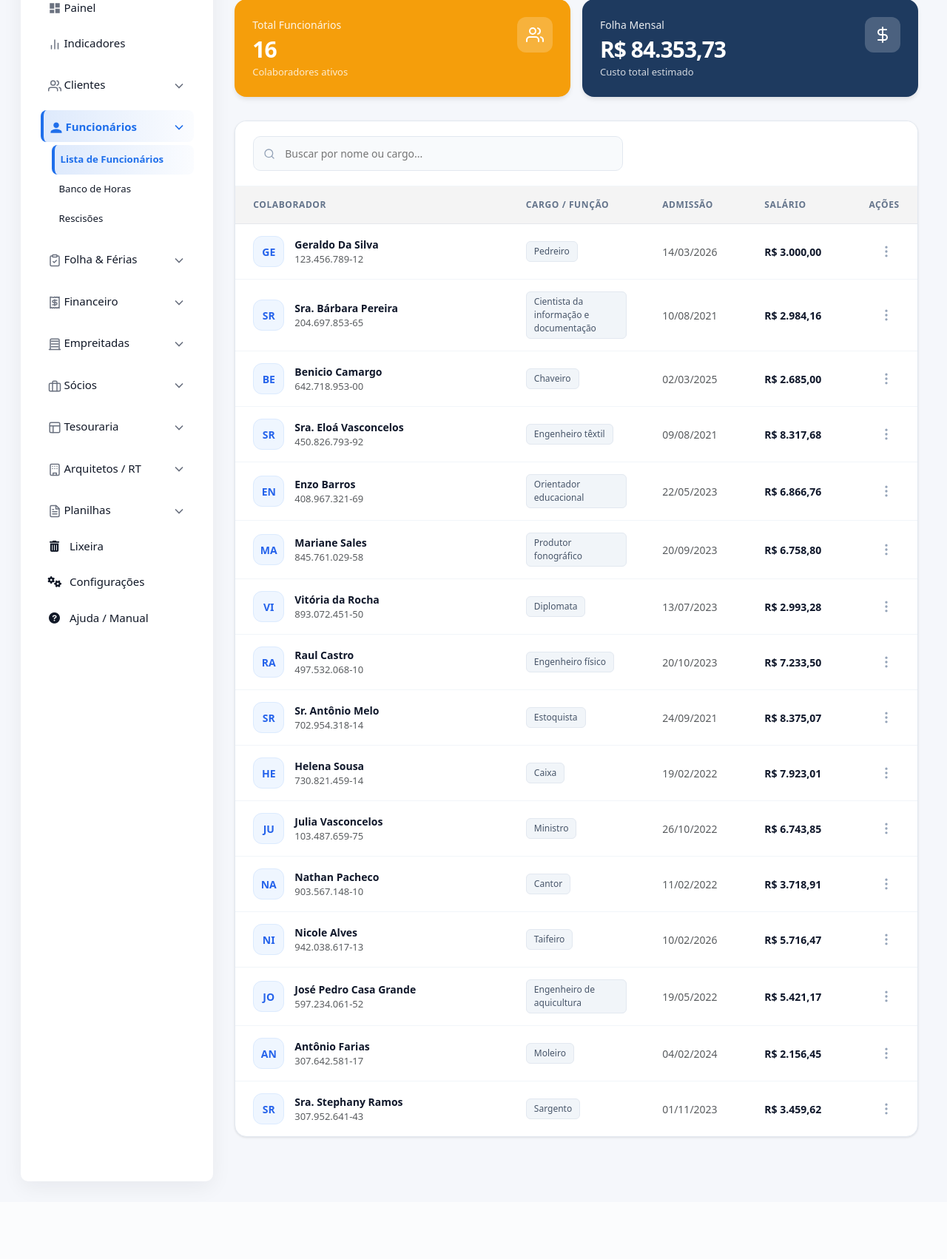
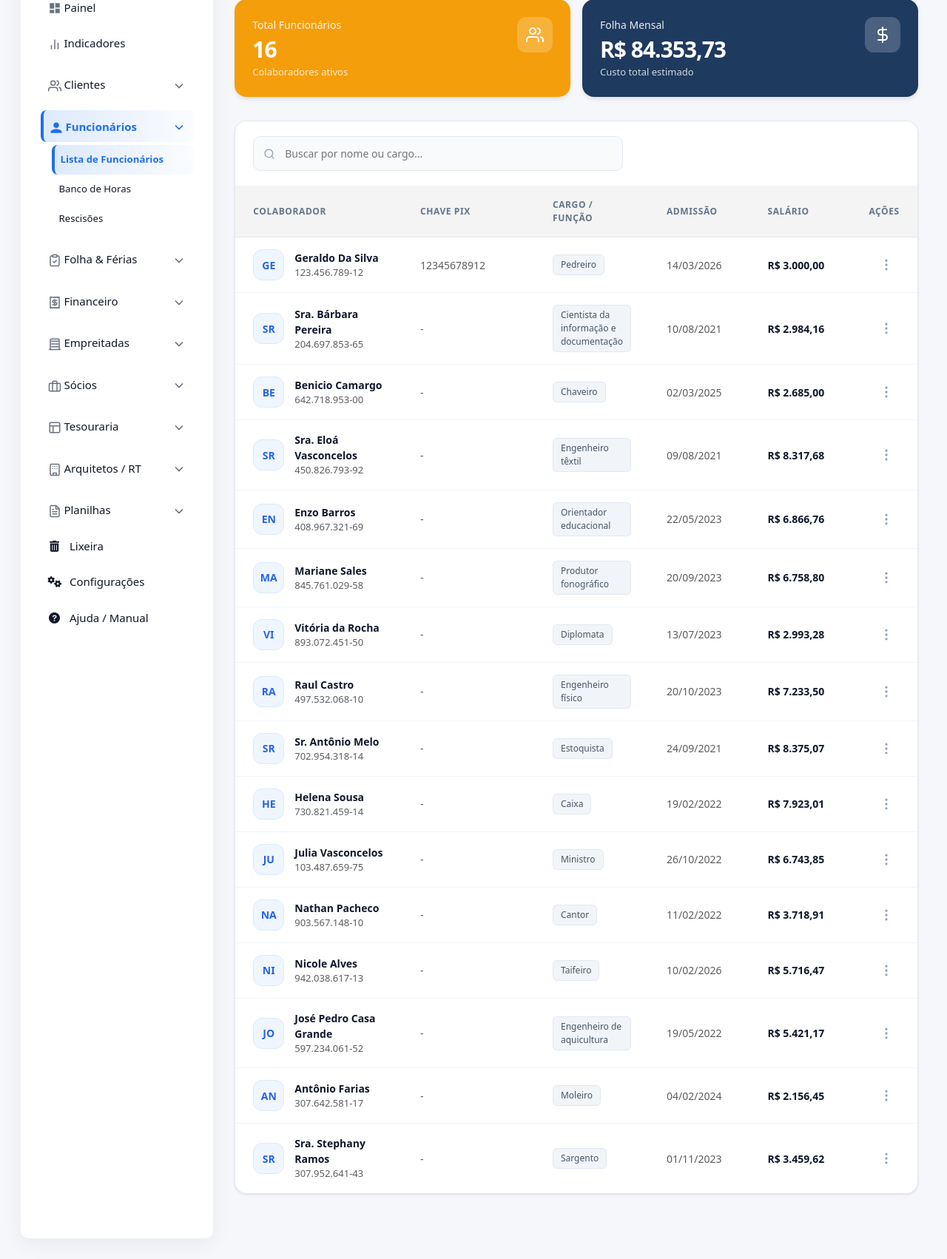
Before and after one commit to BernardoVieiraDev/ZirkMarcenariaERP, a Django app: page /funcionarios/ in a window 1280 px wide. Shown: the part 130-1832 px from the top of the page at 74% size. Before the commit the page ends 1736 px from the top, so only its background shows below. Run offline with Django 5.2, Linux system fonts and the light colour scheme; a user stored in the database is signed in; data comes from the database, SQL or seed files in the repository; both versions use the stored data as it was after the commit.

Commit message:
Adicionada nova coluna X na model Y

```diff
--- a/apps/clientes/forms.py
+++ b/apps/clientes/forms.py
@@ -6,12 +6,13 @@ from .models import Cliente, EnderecoCliente
 class ClienteForm(forms.ModelForm):
     class Meta:
         model = Cliente
-        fields = ['nome_completo', 'cpf', 'rg', 'telefone', 'email']
+        fields = ['nome_completo', 'cpf', 'rg', 'telefone', 'email', 'chave_pix']
         widgets = {
             'nome_completo': forms.TextInput(attrs={'placeholder': 'Ex: João da Silva'}),
             'cpf': forms.TextInput(attrs={'class': 'mask-cpf', 'placeholder': '000.000.000-00'}),
             'telefone': forms.TextInput(attrs={'class': 'mask-phone', 'placeholder': '(00) 00000-0000'}),
             'email': forms.EmailInput(attrs={'placeholder': 'cliente@email.com'}),
+            'chave_pix': forms.TextInput(attrs={'placeholder': 'CPF, E-mail, Celular ou Aleatória'}),
         }
 
     def __init__(self, *args, **kwargs):
--- a/apps/clientes/models.py
+++ b/apps/clientes/models.py
@@ -10,6 +10,7 @@ class Cliente(SoftDeleteMixin):
     telefone = models.CharField(max_length=20, verbose_name="Telefone")
     email = models.EmailField(max_length=255, verbose_name="E-mail", null=True, blank=True)
     data_cadastro = models.DateTimeField(auto_now_add=True)
+    chave_pix = models.CharField(max_length=255, verbose_name="Chave PIX", null=True, blank=True)
 
     class Meta:
         verbose_name = "Cliente"
--- a/apps/comissionamento/forms.py
+++ b/apps/comissionamento/forms.py
@@ -11,13 +11,14 @@ from .models import Arquiteta, ContratoRT
 class ArquitetaForm(forms.ModelForm):
     class Meta:
         model = Arquiteta
-        fields = ['nome', 'cpf', 'banco', 'agencia', 'conta']
+        fields = ['nome', 'cpf', 'banco', 'agencia', 'conta', 'chave_pix']
         widgets = {
             'nome': forms.TextInput(attrs={'class': 'form-control'}),
             'cpf': forms.TextInput(attrs={'class': 'form-control', 'data-mask': '000.000.000-00'}),
             'banco': forms.TextInput(attrs={'class': 'form-control'}),
             'agencia': forms.TextInput(attrs={'class': 'form-control'}),
             'conta': forms.TextInput(attrs={'class': 'form-control'}),
+            'chave_pix': forms.TextInput(attrs={'class': 'form-control', 'placeholder': 'CPF, E-mail, Celular ou Aleatória'}),
         }
 
 class ContratoRTForm(forms.ModelForm):
--- a/apps/comissionamento/models.py
+++ b/apps/comissionamento/models.py
@@ -10,6 +10,7 @@ class Arquiteta(SoftDeleteMixin):
     banco = models.CharField(max_length=50, verbose_name="Banco de Pagamento")
     agencia = models.CharField(max_length=20, verbose_name="Agência")
     conta = models.CharField(max_length=50, verbose_name="Conta Bancária")
+    chave_pix = models.CharField(max_length=255, verbose_name="Chave PIX", null=True, blank=True)
 
     class Meta:
         verbose_name = "Arquiteta"
--- a/apps/funcionarios/forms.py
+++ b/apps/funcionarios/forms.py
@@ -7,10 +7,11 @@ class FuncionarioForm(forms.ModelForm):
         fields = [
             'nome', 'data_nascimento', 'sexo', 'natural_de',
             'grau_instrucao', 'estado_civil', 'conjuge',
-            'nome_pai', 'nome_mae', 'numero_filhos'
+            'nome_pai', 'nome_mae', 'numero_filhos','chave_pix'
         ]
         widgets = {
             'data_nascimento': forms.DateInput(attrs={'type': 'date'}, format='%Y-%m-%d'  ),
+            'chave_pix': forms.TextInput(attrs={'placeholder': 'CPF, E-mail, Celular ou Aleatória'}),
             }
 
 class EnderecoFuncionarioForm(forms.ModelForm):
--- a/apps/funcionarios/models.py
+++ b/apps/funcionarios/models.py
@@ -47,6 +47,7 @@ class Funcionario(SoftDeleteMixin):
     nome_mae = models.CharField(max_length=200, blank=True, null=True)
 
     numero_filhos = models.PositiveIntegerField(default=0)
+    chave_pix = models.CharField(max_length=255, verbose_name="Chave PIX", null=True, blank=True)
 
     def __str__(self):
         return self.nome
--- a/templates/core/clientes/detail.html
+++ b/templates/core/clientes/detail.html
@@ -14,6 +14,7 @@
             <p><strong>RG:</strong> {{ cliente.rg|default:"-" }}</p>
             <p><strong>Telefone:</strong> {{ cliente.telefone }}</p>
             <p><strong>E-mail:</strong> {{ cliente.email|default:"-" }}</p>
+            <p><strong>Chave PIX:</strong> {{ cliente.chave_pix|default:"-" }}</p>
         </div>
 
         <div style="background: white; border-radius: 16px; padding: 24px; border: 1px solid #e2e8f0; box-shadow: 0 1px 3px rgba(0,0,0,0.05);">
--- a/templates/core/clientes/form_modal.html
+++ b/templates/core/clientes/form_modal.html
@@ -44,6 +44,12 @@
                 <label>E-mail</label>
                 {{ cliente_form.email }}
                 {% if cliente_form.email.errors %}<div class="error-msg">{{ cliente_form.email.errors.0 }}</div>{% endif %}
+            </div>
+
+            <div class="form-group">
+                <label>Chave PIX</label>
+                {{ cliente_form.chave_pix }}
+                {% if cliente_form.chave_pix.errors %} <span style="color: #ef4444; font-size: 12px; margin-top: 4px;">{{ cliente_form.chave_pix.errors.0 }}</span> {% endif %}
             </div>
         </div>
 
--- a/templates/core/comissionamento/arquiteta_list.html
+++ b/templates/core/comissionamento/arquiteta_list.html
@@ -298,6 +298,7 @@
                 <thead>
                     <tr>
                         <th width="40%">Arquiteta</th>
+                        <th width="20%">Chave PIX</th>
                         <th width="20%">CPF</th>
                         <th width="30%">Dados Bancários</th>
                         <th width="10%"></th>
@@ -319,6 +320,9 @@
                         </td>
                         <td class="text-main">
                             {{ arquiteta.cpf|default:"-" }}
+                        </td>
+                        <td class="text-main">
+                            {{ arquiteta.chave_pix|default:"-" }}
                         </td>
                         <td>
                             <div class="search-bank">
--- a/templates/core/comissionamento/contrato_form.html
+++ b/templates/core/comissionamento/contrato_form.html
@@ -23,7 +23,11 @@
                 <div>{{ form.valor_servico.label_tag }} {{ form.valor_servico }}</div>
                 <div>{{ form.percentual.label_tag }} {{ form.percentual }}</div>
 
-                <div>{{ form.valor_rt.label_tag }} {{ form.valor_rt }}</div>
+                <div>{{ form.valor_rt.label_tag }} {{ form.valor_rt }}
+                    <small style="color:#6c757d; display:block; margin-top:4px;">
+                        Cálculo automatico
+                    </small>
+                </div>
                 <div style="grid-column: span 2;"></div>
 
                 <div style="grid-column: span 3; border-top: 1px solid #eee; margin-top: 10px; padding-top: 10px;">
--- a/templates/core/funcionarios/list.html
+++ b/templates/core/funcionarios/list.html
@@ -283,8 +283,8 @@
     }
     .form-section-title:first-child { margin-top: 0; }
 
-    .form-grid { display: grid; grid-template-columns: repeat(3, 1fr); gap: 20px; }
-    .form-group label { display: block; font-size: 13px; font-weight: 600; color: var(--slate-600); margin-bottom: 6px; }
+    .form-grid { display: grid; grid-template-columns: repeat(3, 1fr); gap: 16px; }
+    .form-group label { display: block; font-size: 13px; font-weight: 600; color: var(--slate-600); margin-bottom: 4px; }
     .form-group input, .form-group select, .form-group textarea {
         width: 100%; padding: 10px 12px; border-radius: 8px; border: 1px solid var(--slate-300);
         font-size: 14px; color: var(--slate-900); transition: border-color 0.15s;
@@ -361,8 +361,9 @@
             <table class="rh-table" id="funcionariosTable">
                 <thead>
                     <tr>
-                        <th width="40%">Colaborador</th>
-                        <th width="20%">Cargo / Função</th>
+                        <th width="25%">Colaborador</th>
+                        <th width="20%">Chave PIX</th>
+                        <th width="15%">Cargo / Função</th>
                         <th width="15%">Admissão</th>
                         <th width="15%">Salário</th>
                         <th width="10%" style="text-align: right;">Ações</th>
@@ -381,6 +382,9 @@
                                     <div class="text-muted">{{ funcionario.documentos.cpf_formatado|default:"-" }}</div>
                                 </div>
                             </div>
+                        </td>
+                        <td class="text-muted">
+                            {{ funcionario.chave_pix|default:"-" }}
                         </td>
                         <td>
                             {% if funcionario.dados_trabalhistas.funcao %}
```
Also changed, not shown: config/settings.py (+8 -30 lines), apps/clientes/migrations/0004_cliente_chave_pix.py (added), apps/comissionamento/migrations/0009_arquiteta_chave_pix.py (added), apps/funcionarios/migrations/0009_funcionario_chave_pix.py (added), db.sqlite3, 1 other file.
